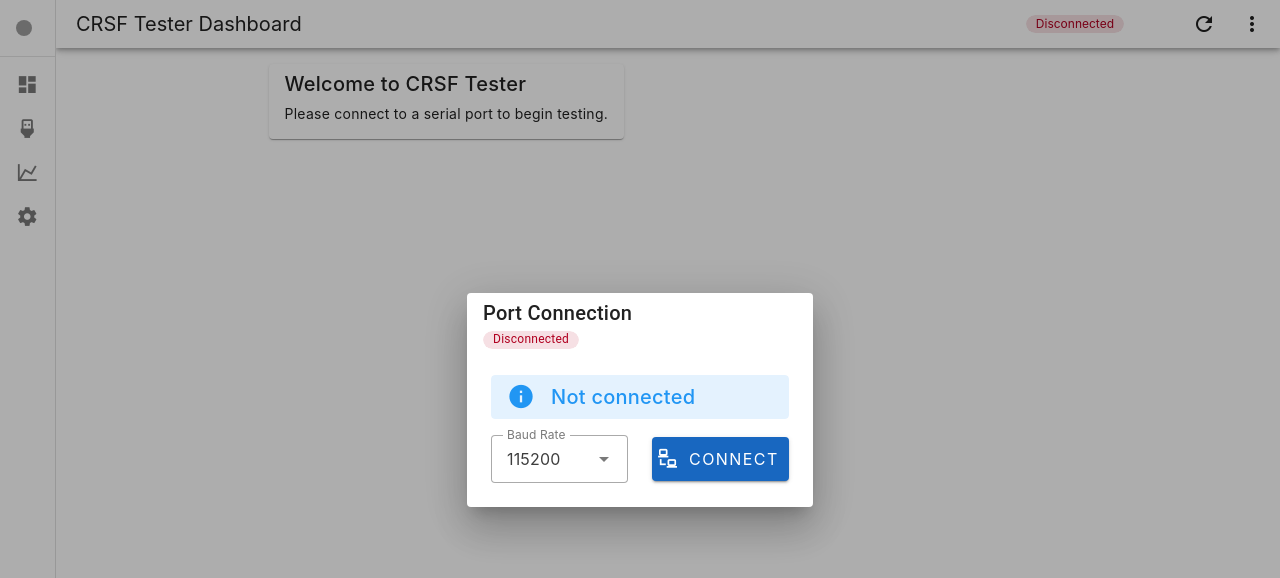
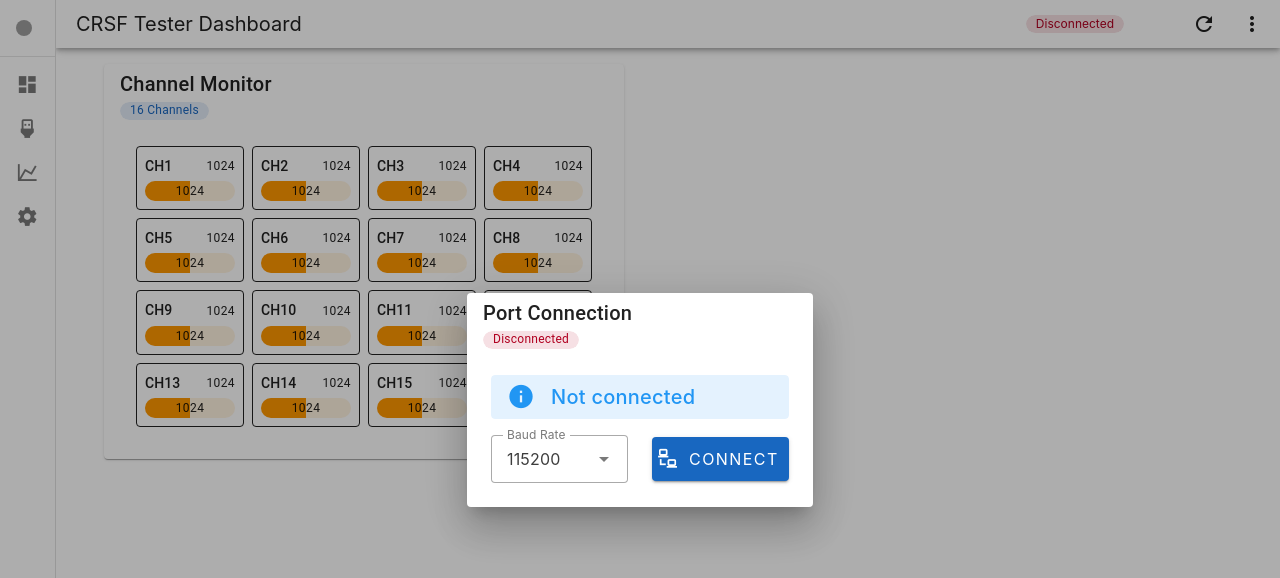
Before and after one commit to pkendall64/CRSF-Tester, a Vue app: page / in a window 1280 px wide. Shown: the top 578 px of the page. Built offline with nearby package versions, Linux system fonts and the light colour scheme; grey boxes are pictures that could not be loaded.

Commit message:
Adding channel monitor

```diff
--- a/src/App.vue
+++ b/src/App.vue
@@ -3,11 +3,12 @@ import { ref } from 'vue'
 import { computed } from 'vue'
 import { useSerialPort } from './composables/useSerialPort'
 import SerialPortConnection from './components/SerialPortConnection.vue'
+import ChannelMonitor from "@/components/ChannelMonitor.vue";
 
 const drawer = ref(true)
 const rail = ref(true)
 const connectionDialog = ref(true)
-const { isConnected, statusMessage } = useSerialPort()
+const { isConnected, statusMessage, channelData } = useSerialPort()
 
 const onConnected = (connectionInfo) => {
   console.log('Connected to port:', connectionInfo)
@@ -39,6 +40,7 @@ const getConnectionStatus = computed(() => {
 const getStatusColor = computed(() => {
   return isConnected.value ? 'success' : 'error'
 })
+
 </script>
 
 <template>
@@ -119,12 +121,7 @@ const getStatusColor = computed(() => {
       <v-container>
         <v-row>
           <v-col cols="12">
-            <v-card>
-              <v-card-title>Welcome to CRSF Tester</v-card-title>
-              <v-card-text>
-                <p>Please connect to a serial port to begin testing.</p>
-              </v-card-text>
-            </v-card>
+            <ChannelMonitor :channels="channelData" />
           </v-col>
         </v-row>
       </v-container>
--- /dev/null
+++ b/src/components/ChannelMonitor.vue
@@ -0,0 +1,84 @@
+<script setup>
+import { ref, computed } from 'vue'
+
+const props = defineProps({
+  channels: {
+    type: Array,
+    default: () => Array(16).fill(0)
+  }
+})
+
+// Compute percentage for v-progress-linear
+const getPercentage = (value) => {
+  return (value / 2047) * 100
+}
+
+// Format the display value
+const formatValue = (value) => {
+  return value.toFixed(0)
+}
+
+// Generate channel labels
+const channelLabels = Array.from({ length: 16 }, (_, i) => `CH${i + 1}`)
+
+// Color computation based on value
+const getColor = (value) => {
+  if (value < 682) return 'red' // First third
+  if (value < 1365) return 'orange' // Second third
+  return 'green' // Last third
+}
+</script>
+
+<template>
+  <v-card>
+    <v-card-title class="text-h6">
+      Channel Monitor
+      <v-spacer></v-spacer>
+      <v-chip
+          size="small"
+          color="primary"
+      >
+        16 Channels
+      </v-chip>
+    </v-card-title>
+
+    <v-card-text>
+      <v-container>
+        <v-row dense>
+          <v-col
+              v-for="(value, index) in channels"
+              :key="index"
+              cols="12"
+              sm="6"
+              md="4"
+              lg="3"
+          >
+            <v-card variant="outlined" class="pa-2">
+              <div class="d-flex align-center mb-1">
+                <span class="text-subtitle-2">{{ channelLabels[index] }}</span>
+                <v-spacer></v-spacer>
+                <span class="text-caption">{{ formatValue(value) }}</span>
+              </div>
+              <v-progress-linear
+                  :model-value="getPercentage(value)"
+                  :color="getColor(value)"
+                  height="20"
+                  rounded
+              >
+                <template v-slot:default="{ value }">
+                  <span class="text-caption white--text">{{ formatValue(value * 20.47) }}</span>
+                </template>
+              </v-progress-linear>
+            </v-card>
+          </v-col>
+        </v-row>
+      </v-container>
+    </v-card-text>
+  </v-card>
+</template>
+
+<style scoped>
+.v-progress-linear {
+  transition: all 0.2s ease-out;
+}
+</style>
--- a/src/components/SerialPortConnection.vue
+++ b/src/components/SerialPortConnection.vue
@@ -5,13 +5,13 @@ import { useSerialPort } from '../composables/useSerialPort'
 const props = defineProps({
   initialBaudRate: {
     type: Number,
-    default: 9600
+    default: 420000
   }
 })
 
 const emit = defineEmits(['connected', 'disconnected', 'error', 'status-change'])
 
-const baudRates = [9600, 19200, 38400, 57600, 115200]
+const baudRates = [9600, 19200, 38400, 57600, 115200, 420000]
 const isDialogOpen = ref(false)
 
 const {
@@ -21,8 +21,12 @@ const {
   selectedBaudRate,
   connect,
   disconnect,
-  getPortDescription
+  setBaudRate
 } = useSerialPort()
+
+const onBaudRateChange = (newRate) => {
+  setBaudRate(newRate)
+}
 
 async function connectToSerial() {
   try {
@@ -81,6 +85,7 @@ watch([statusMessage, hasError], ([message, isError]) => {
         <v-col cols="12" sm="6">
           <v-select
               v-model="selectedBaudRate"
+              @update:model-value="onBaudRateChange"
               :items="baudRates"
               label="Baud Rate"
               :disabled="isConnected || isDialogOpen"
--- a/src/composables/useSerialPort.js
+++ b/src/composables/useSerialPort.js
@@ -1,15 +1,124 @@
 import { ref, readonly } from 'vue'
 
-// Create singleton state
+// Singleton state
 const port = ref(null)
 const isConnected = ref(false)
 const portInfo = ref(null)
 const selectedBaudRate = ref(115200)
 const statusMessage = ref('Not connected')
 const hasError = ref(false)
+const reader = ref(null)
+const channelData = ref(Array(16).fill(1024))
 
-// Export composable function
+// CRSF frame parsing constants
+const CRSF_SYNC_BYTE = 0xC8
+const CRSF_FRAMELEN_MIN = 4
+const CRSF_SIZE_MAX = 64
+
 export function useSerialPort() {
+  const startReading = async () => {
+    if (!port.value) return
+
+    try {
+      reader.value = port.value.readable.getReader()
+
+      let buffer = new Uint8Array(0)
+
+      while (true) {
+        const { value, done } = await reader.value.read()
+        if (done) break
+
+        // Append new data to existing buffer
+        const newBuffer = new Uint8Array(buffer.length + value.length)
+        newBuffer.set(buffer)
+        newBuffer.set(value, buffer.length)
+        buffer = newBuffer
+
+        // Process buffer for CRSF frames
+        while (buffer.length > 0) {
+          // Look for sync byte
+          const syncIndex = buffer.findIndex(b => b === CRSF_SYNC_BYTE)
+
+          if (syncIndex === -1) {
+            buffer = new Uint8Array(0)
+            break
+          }
+
+          // Remove data before sync byte
+          if (syncIndex > 0) {
+            buffer = buffer.slice(syncIndex)
+          }
+
+          // Check if we have enough data for frame length
+          if (buffer.length < 2) break
+
+          const frameLength = buffer[1]
+
+          // Validate frame length
+          if (frameLength < CRSF_FRAMELEN_MIN || frameLength > CRSF_SIZE_MAX) {
+            buffer = buffer.slice(1)
+            continue
+          }
+
+          // Check if we have complete frame
+          if (buffer.length < frameLength + 2) break
+
+          // Extract frame
+          const frame = buffer.slice(0, frameLength + 2)
+          buffer = buffer.slice(frameLength + 2)
+
+          // Process RC channels frame
+          if (frame[2] === 0x16) { // RC channels
+            console.log('RC channels frame:', frame)
+            processRCChannels(frame.slice(3))
+          }
+        }
+      }
+    } catch (error) {
+      console.error('Error reading serial data:', error)
+      throw error
+    } finally {
+      reader.value?.releaseLock()
+    }
+  }
+
+  const processRCChannels = (data) => {
+    // CRSF RC channels are 11 bits each, packed
+    const channels = new Array(16).fill(0)
+
+    // Each 11-bit channel value is packed across the byte stream
+    // We need 22 bytes to store 16 channels of 11 bits each
+    if (data.length < 22) {
+      console.warn('Incomplete CRSF channel data received')
+      return
+    }
+
+    let byteIndex = 0
+    let bitIndex = 0
+
+    for (let channelIndex = 0; channelIndex < 16; channelIndex++) {
+      let value = 0
+
+      // Read up to 3 bytes to get our 11 bits
+      value = data[byteIndex]                         // First byte
+      value |= (data[byteIndex + 1] << 8)            // Second byte
+      value |= (data[byteIndex + 2] << 16)           // Third byte if needed
+
+      // Extract 11 bits starting from current bit position
+      value = (value >> bitIndex) & 0x07FF
+
+      channels[channelIndex] = value
+
+      // Move to next channel position
+      bitIndex += 11
+      byteIndex += Math.floor(bitIndex / 8)
+      bitIndex %= 8
+    }
+
+    // Update channel values
+    channelData.value = channels
+  }
+
   const connect = async (baudRate) => {
     try {
       hasError.value = false
@@ -26,6 +135,9 @@ export function useSerialPort() {
       selectedBaudRate.value = baudRate || selectedBaudRate.value
       statusMessage.value = `Connected to ${getPortDescription()}`
 
+      // Start reading data
+      startReading()
+
       return {
         port: selectedPort,
         baudRate: selectedBaudRate.value,
@@ -36,22 +148,16 @@ export function useSerialPort() {
       hasError.value = true
       isConnected.value = false
       portInfo.value = null
-      let errorMessage = 'Failed to connect'
-
-      if (error.name === 'NotFoundError') {
-        errorMessage = 'No port selected'
-      } else if (error.name === 'SecurityError') {
-        errorMessage = 'Serial port access denied'
-      } else {
-        errorMessage = error.message || 'Failed to connect'
-      }
-
-      statusMessage.value = `Error: ${errorMessage}`
       throw error
     }
   }
 
   const disconnect = async () => {
+    if (reader.value) {
+      await reader.value.cancel()
+      reader.value = null
+    }
+
     if (port.value) {
       try {
         hasError.value = false
@@ -86,6 +192,12 @@ export function useSerialPort() {
     return description.length ? `Port (${description.join(', ')})` : 'Port'
   }
 
+  const setBaudRate = (baudRate) => {
+    if (!isConnected.value) {
+      selectedBaudRate.value = baudRate
+    }
+  }
+
   return {
     // State (readonly)
     isConnected: readonly(isConnected),
@@ -93,10 +205,12 @@ export function useSerialPort() {
     statusMessage: readonly(statusMessage),
     hasError: readonly(hasError),
     selectedBaudRate: readonly(selectedBaudRate),
+    channelData: readonly(channelData),
 
     // Methods
     connect,
     disconnect,
-    getPortDescription
+    getPortDescription,
+    setBaudRate
   }
 }
```
